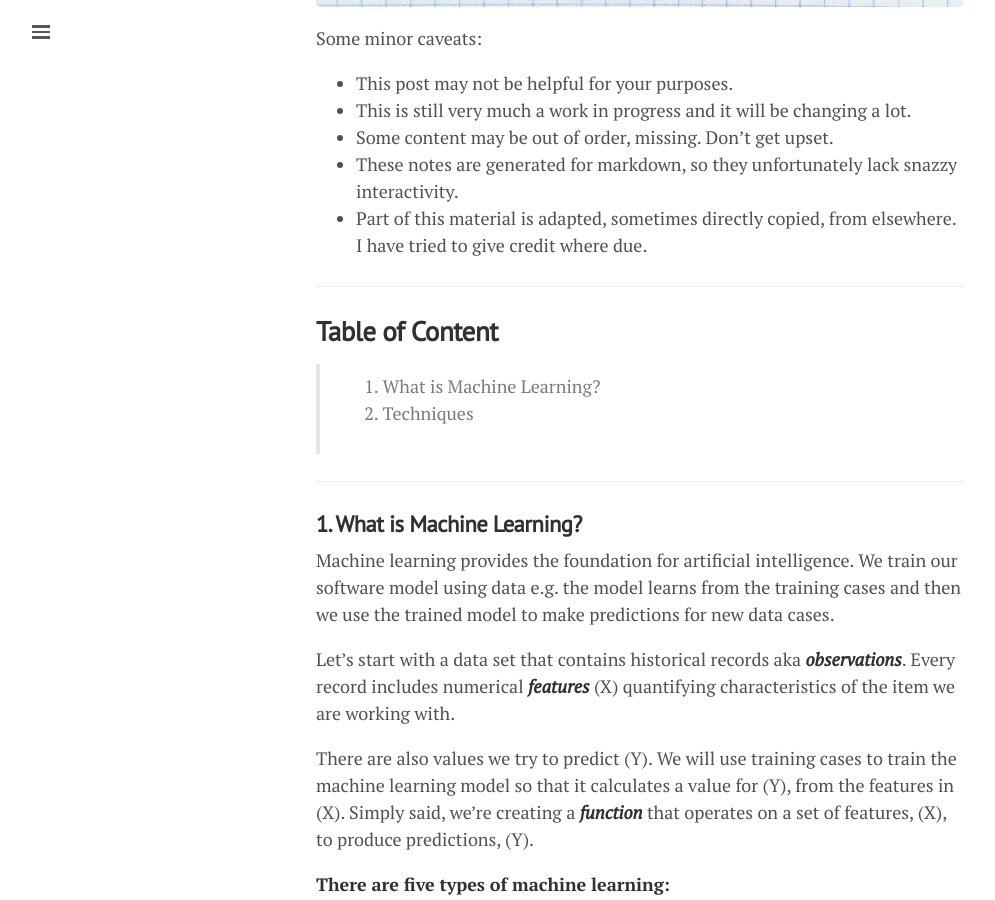
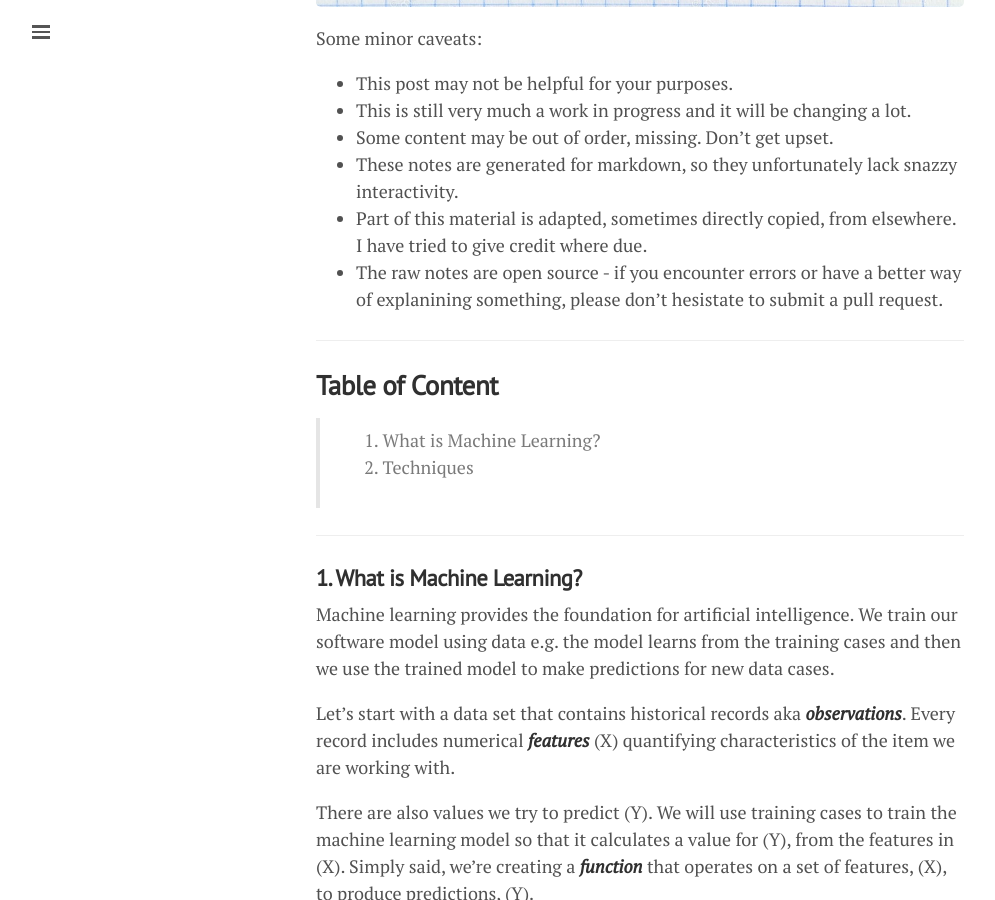
Before and after one commit to lgeurts/lgeurts.github.io, a Jekyll site: the page built from _posts/2018-06-29-artificial-intelligence-basics.md, in a window 1280 px wide and 900 px high, scrolled down 637 px. Shown: the whole window, without its empty margins (0-995 px from the left). Built offline with Jekyll 4.4.1, drawn with Linux system fonts in a browser that asks for light colours; nearby versions of some CDN libraries.

Commit message:
Update 2018-06-29-artificial-intelligence-basics.md

```diff
--- a/_posts/2018-06-29-artificial-intelligence-basics.md
+++ b/_posts/2018-06-29-artificial-intelligence-basics.md
@@ -17,6 +17,7 @@ Some minor caveats:
 * Some content may be out of order, missing. Don't get upset.
 * These notes are generated for markdown, so they unfortunately lack snazzy interactivity.
 * Part of this material is adapted, sometimes directly copied, from elsewhere. I have tried to give credit where due.
+* The raw notes are open source - if you encounter errors or have a better way of explanining something, please don't hesistate to submit a pull request.
 
 ------------------------------------------------------------------------------
 
```
